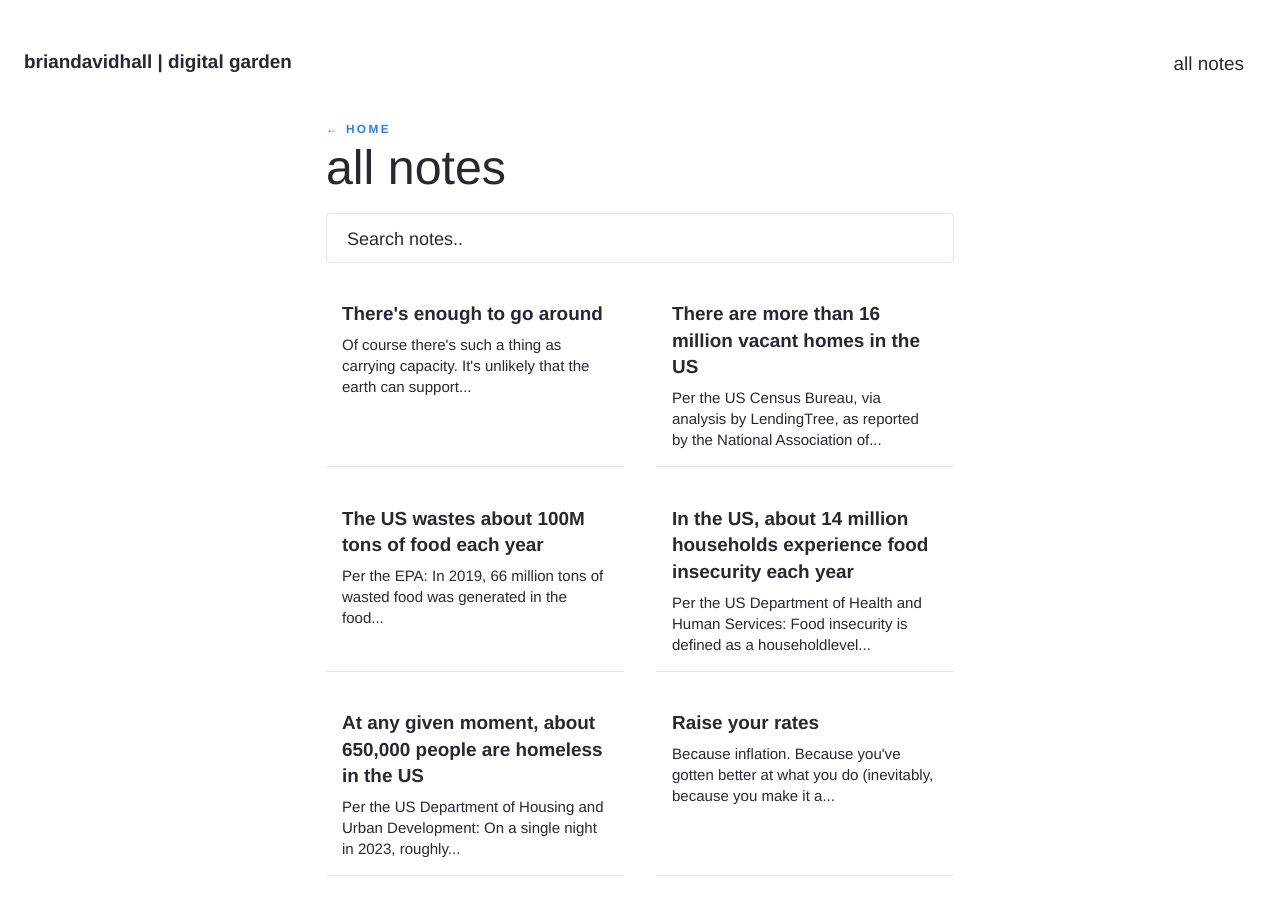
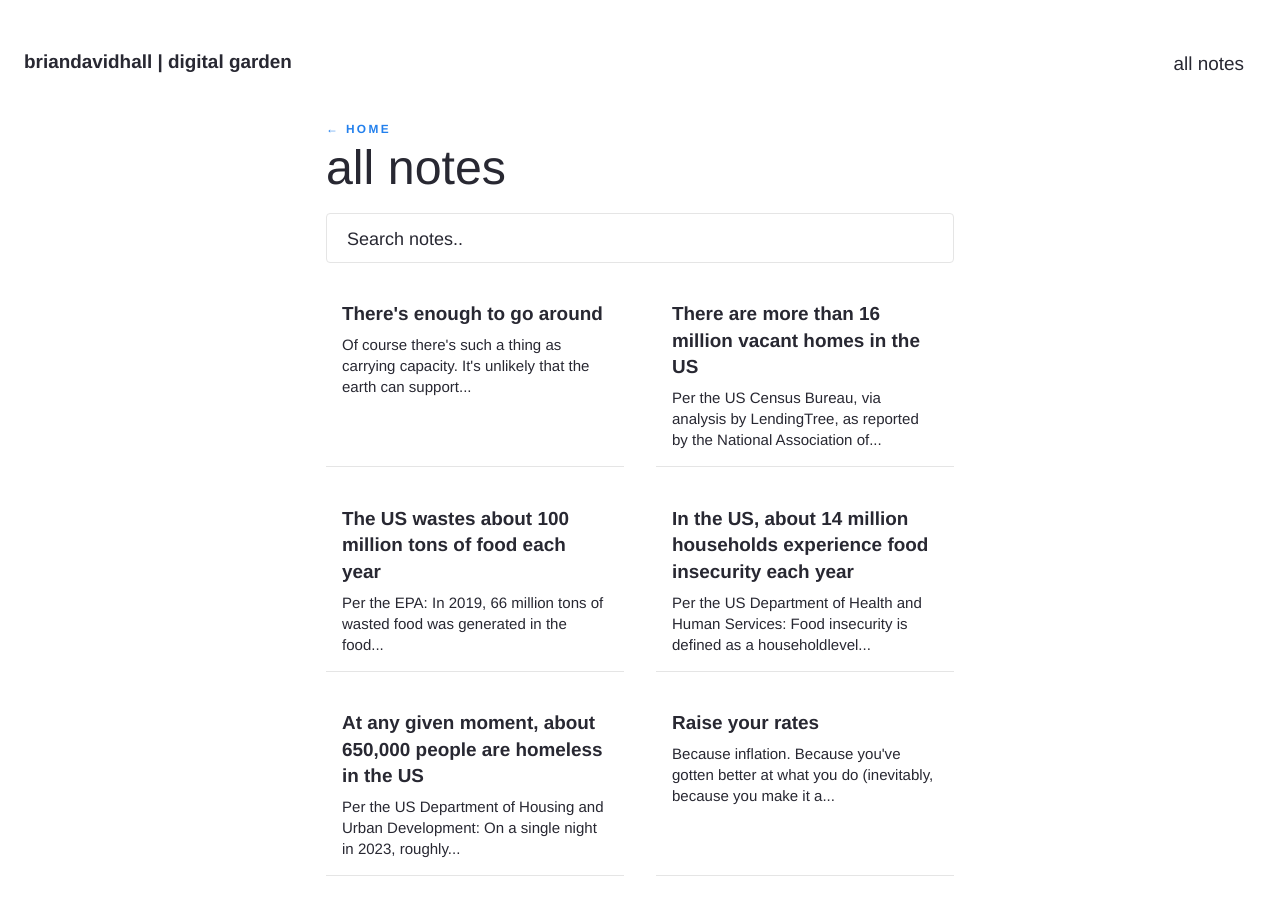
Before and after one commit to bruab/garden, a Jekyll site: the page built from pages/notes.md, in a window 1280 px wide and 900 px high. Built offline with Jekyll 4.4.1, drawn with Linux system fonts in a browser that asks for light colours; comment, search, counter and statistics services are not loaded.

Commit message:
fix title

```diff
--- a/_notes/The US wastes about 100 million tons of food each year.md
+++ b/_notes/The US wastes about 100 million tons of food each year.md
@@ -1,6 +1,6 @@
 ---
 
-title: 'The US wastes about 100M tons of food each year'
+title: 'The US wastes about 100 million tons of food each year'
 feed: show
 date: 2024-06-14
 # permalink: /credits
```
